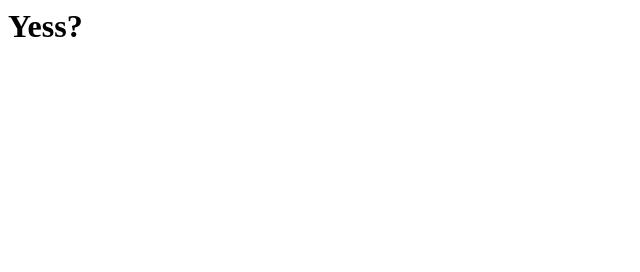
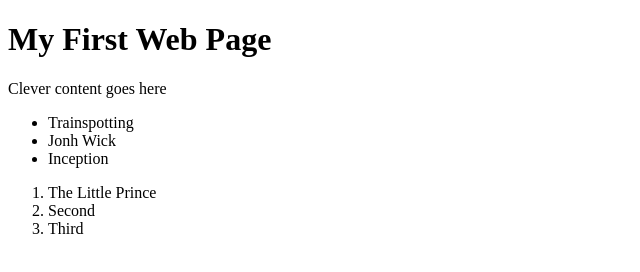
Before and after one commit to Barbaramania/html-elements, a plain HTML site: page index.html in a window 1280 px wide. Shown: the whole page, without its empty margins (0-640 px from the left). Drawn offline with Linux system fonts and the light colour scheme.

Commit message:
Adds HTML from replit

```diff
--- a/index.html
+++ b/index.html
@@ -1 +1,31 @@
-<h1>Yess?</h1>
+<!DOCTYPE html>
+<html lang="en">
+
+<head>
+  <meta charset="utf-8">
+  <meta name="viewport" content="width=device-width">
+  <title>My First Web Page</title>
+  <link href="style.css" rel="stylesheet" type="text/css" >
+</head>
+
+<body>
+  <h1>My First Web Page</h1>
+  <p>Clever content goes here</p>
+  <div>
+    <ul>
+      <li>Trainspotting</li>
+      <li>Jonh Wick</li>
+      <li>Inception</li>
+     </ul>
+    <ol>
+      <li>The Little Prince</li>
+      <li>Second</li>
+      <li>Third</li>
+    </ol>
+
+
+  </div>
+  <script src="script.js"></script>
+</body>
+
+</html>
```
